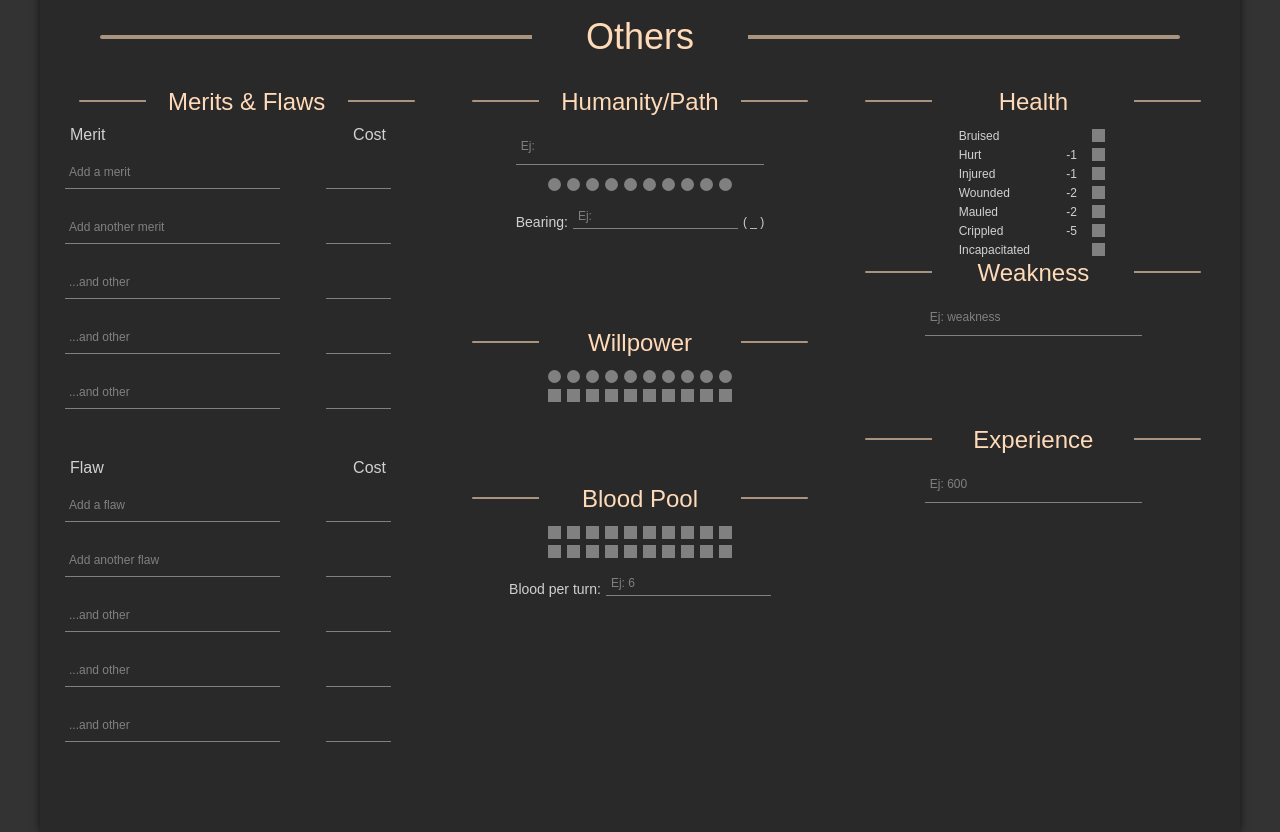
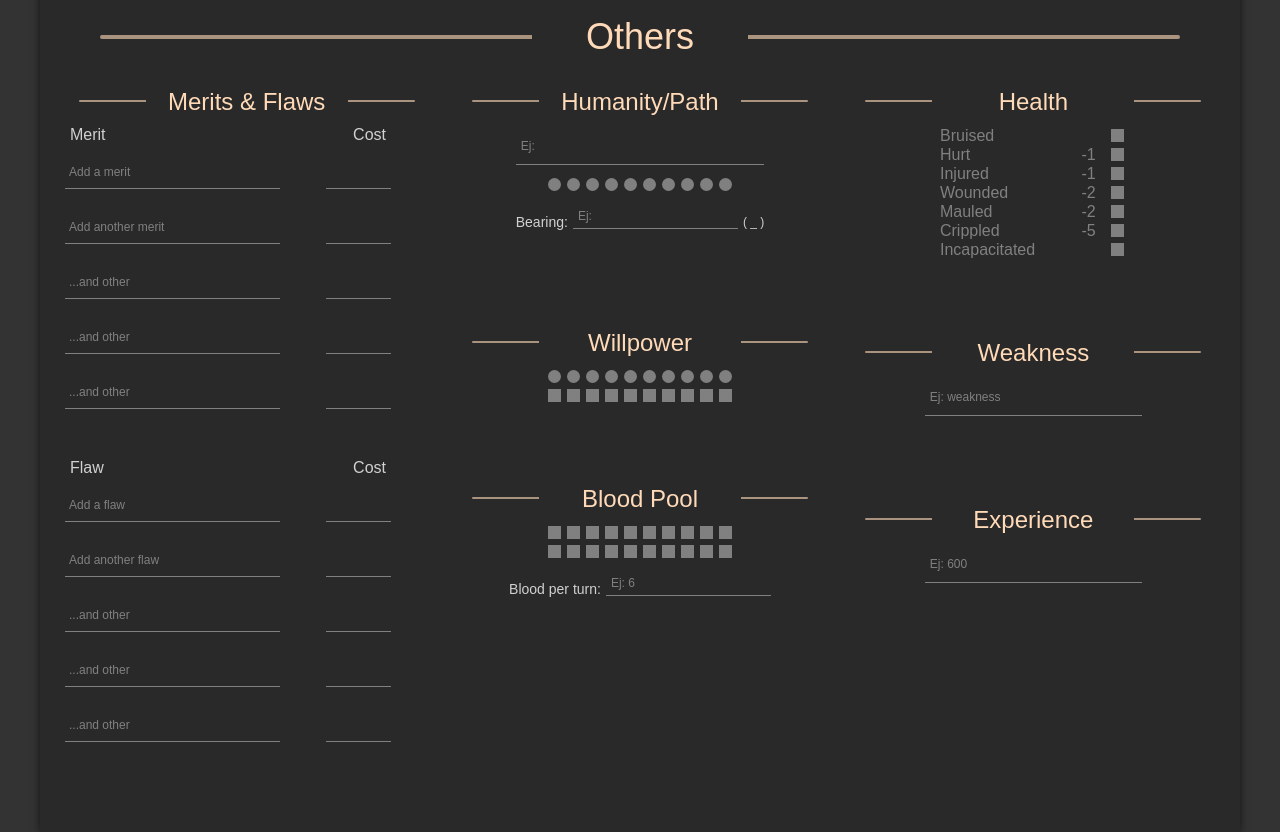
Before and after one commit to Yotfil/cv-vampires, a React (Vite) app: page / in a window 1280 px wide. Shown: the part 1860-2692 px from the top of the page. Built offline with nearby package versions, Linux system fonts and the light colour scheme; what webfontloader would draw is missing.

Commit message:
finished UI

```diff
--- a/src/components/Health.jsx
+++ b/src/components/Health.jsx
@@ -1,4 +1,5 @@
 import { useState } from 'react'
+import styled from 'styled-components'
 import { healthStates } from '../data/propertiesList'
 import HealthState from './HealthState'
 
@@ -6,7 +7,7 @@ const Health = () => {
   const [itemsHealthState, setItemsHealthState] = useState(healthStates)
 
   return (
-    <>
+    <Container>
       {itemsHealthState.map(state => {
         return (
           <HealthState
@@ -17,8 +18,17 @@ const Health = () => {
           />
         )
       })}
-    </>
+    </Container>
   )
 }
 
+const Container = styled.div`
+  width: 100%;
+  margin-bottom: 80px;
+  display: flex;
+  flex-direction: column;
+  justify-content: center;
+  align-items: center;
+`
+
 export default Health
--- a/src/components/HealthState.jsx
+++ b/src/components/HealthState.jsx
@@ -2,12 +2,20 @@ import styled from 'styled-components'
 
 const HealthState = ({ state, setItemsHealthState, itemsHealthState }) => {
   const activeStateHealth = e => {
-    console.log(e.target.id)
+    const idCurrentTarget = e.target.id
+    const newArray = itemsHealthState.map((state, i) => {
+      if (state.id === idCurrentTarget) {
+        return { ...state, bgColor: state.nameStateHealth }
+      } else {
+        return { ...state, bgColor: 'inactive' }
+      }
+    })
+    setItemsHealthState(newArray)
   }
   return (
-    <Container className={state.incapacitated ? 'incapacitated' : ''}>
+    <Container className={state.bgColor}>
       <P>{state.nameStateHealth}</P>
-      <Container className='small'>
+      <Container className={'small'}>
         {state.penalty !== 0 && <P>{state.penalty}</P>}
         <SpanPoint id={state.id} onClick={activeStateHealth}></SpanPoint>
       </Container>
@@ -17,11 +25,11 @@ const HealthState = ({ state, setItemsHealthState, itemsHealthState }) => {
 
 const P = styled.p`
   color: #d1d1d1;
-  font-size: 12px;
+  font-size: 16px;
 `
 
 const Container = styled.div.attrs(props => ({ className: props.className }))`
-  width: 40%;
+  width: 50%;
   display: flex;
   justify-content: space-between;
   align-items: center;
@@ -32,7 +40,63 @@ const Container = styled.div.attrs(props => ({ className: props.className }))`
       margin-left: 15px;
     }
   }
-  &.incapacitated {
+  &.inactive {
+    p {
+      color: #808080;
+    }
+    span {
+      background-color: #808080;
+    }
+  }
+  &.Bruised {
+    p {
+      color: #fff29b;
+    }
+    span {
+      background-color: #fff29b;
+    }
+  }
+  &.Hurt {
+    p {
+      color: #ffd000;
+    }
+    span {
+      background-color: #ffd000;
+    }
+  }
+  &.Injured {
+    p {
+      color: #ffc800;
+    }
+    span {
+      background-color: #ffc800;
+    }
+  }
+  &.Wounded {
+    p {
+      color: #ffa600;
+    }
+    span {
+      background-color: #ffa600;
+    }
+  }
+  &.Mauled {
+    p {
+      color: #ff8800;
+    }
+    span {
+      background-color: #ff8800;
+    }
+  }
+  &.Crippled {
+    p {
+      color: #eb695b;
+    }
+    span {
+      background-color: #eb695b;
+    }
+  }
+  &.Incapacitated {
     p {
       color: #8a5151;
     }
--- a/src/data/propertiesList.js
+++ b/src/data/propertiesList.js
@@ -406,43 +406,50 @@ const healthStates = [
     id: v4(),
     nameStateHealth: 'Bruised',
     active: false,
-    penalty:0
+    penalty: 0,
+    bgColor: 'inactive',
   },
   {
     id: v4(),
     nameStateHealth: 'Hurt',
     active: false,
-    penalty:-1
+    penalty: -1,
+    bgColor: 'inactive',
   },
   {
     id: v4(),
     nameStateHealth: 'Injured',
     active: false,
-    penalty:-1
+    penalty: -1,
+    bgColor: 'inactive',
   },
   {
     id: v4(),
     nameStateHealth: 'Wounded',
     active: false,
-    penalty:-2
+    penalty: -2,
+    bgColor: 'inactive',
   },
   {
     id: v4(),
     nameStateHealth: 'Mauled',
     active: false,
-    penalty:-2
+    penalty: -2,
+    bgColor: 'inactive',
   },
   {
     id: v4(),
     nameStateHealth: 'Crippled',
     active: false,
-    penalty:-5
+    penalty: -5,
+    bgColor: 'inactive',
   },
   {
     id: v4(),
     nameStateHealth: 'Incapacitated',
     active: false,
-    penalty:0,
+    penalty: 0,
+    bgColor: 'inactive',
   },
 ]
 
@@ -463,5 +470,5 @@ export {
   bloodPool,
   weakness,
   experience,
-  healthStates
+  healthStates,
 }
```
